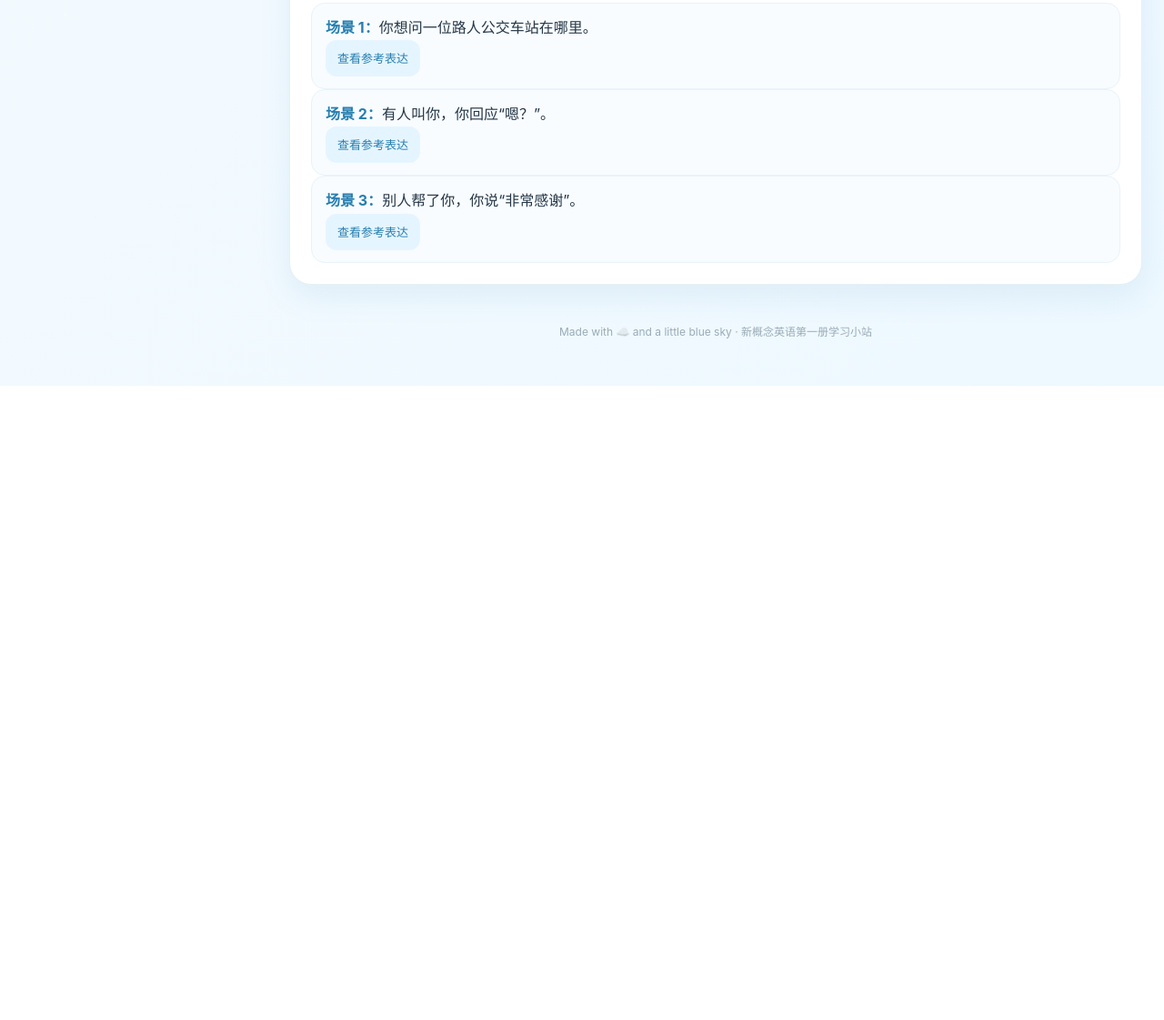
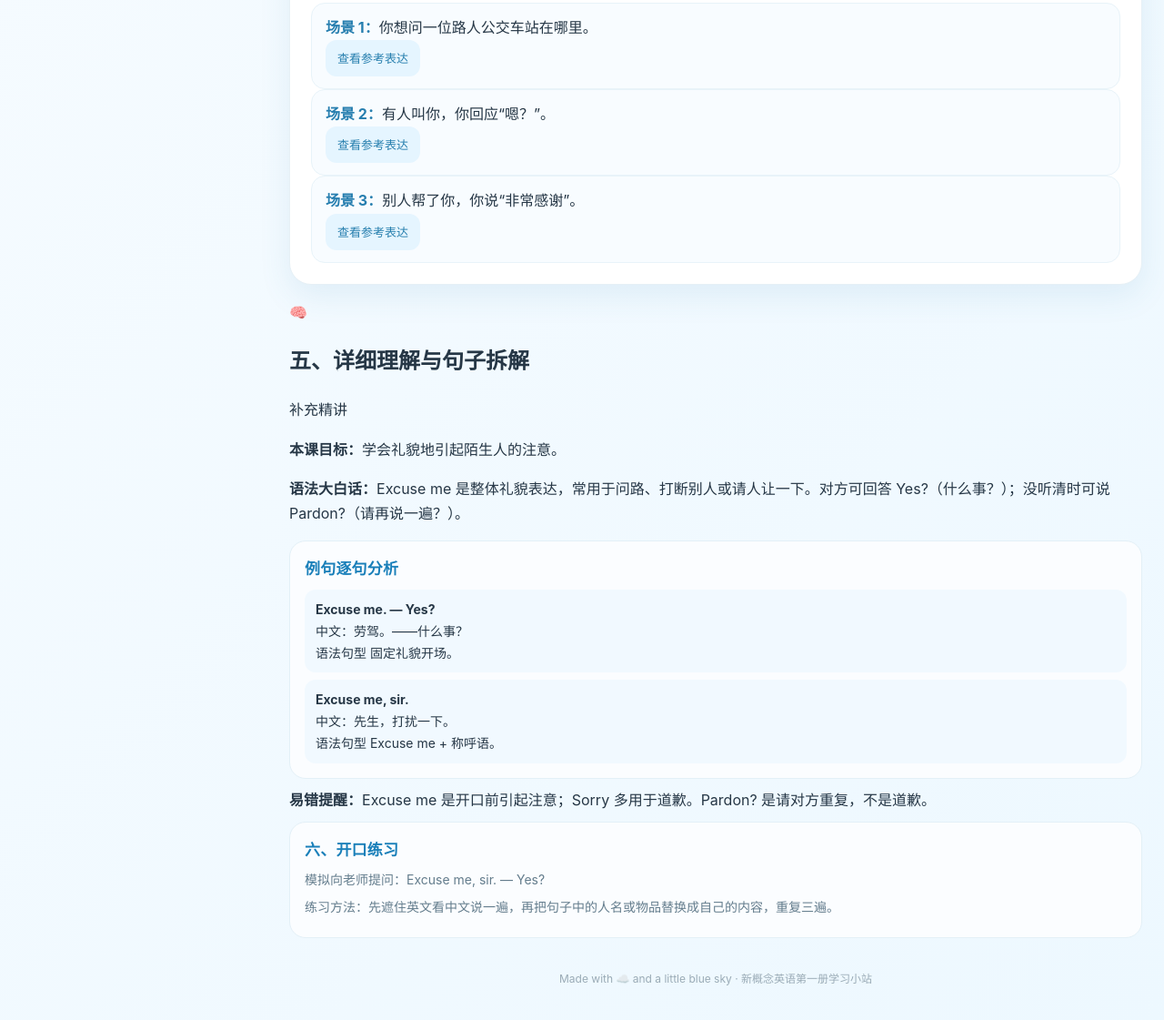
Before and after one commit to weijiale399-prog/weijiale399-prog.github.io, a plain HTML site: page lesson-1-2.html in a window 1280 px wide. Shown: the part 4116-5237 px from the top of the page at 91% size. Before the commit the page ends 4540 px from the top, so only its background shows below. Drawn offline with Linux system fonts and the light colour scheme.

Commit message:
Expand detailed teaching notes for lessons 1 and 2

```diff
--- a/lesson-1-2.html
+++ b/lesson-1-2.html
@@ -140,7 +140,7 @@ main{min-width:0}.topbar{display:flex;justify-content:space-between;align-items:
       <div class="phrase"><b>场景 2：</b>有人叫你，你回应“嗯？”。<br><button class="reveal" onclick="toggleAnswer(this)">查看参考表达</button><div class="answer">Yes?<br><span class="grammar-label">语法句型</span> 简短回应表达。</div></div>
       <div class="phrase"><b>场景 3：</b>别人帮了你，你说“非常感谢”。<br><button class="reveal" onclick="toggleAnswer(this)">查看参考表达</button><div class="answer">Thank you very much.<br><span class="grammar-label">语法句型</span> 固定感谢表达。</div></div>
     </div>
-  </section>
+  <div class="card detail-expansion"><div class="head"><div class="ico">🧠</div><h2>五、详细理解与句子拆解</h2><span class="sub">补充精讲</span></div><p><b>本课目标：</b>学会礼貌地引起陌生人的注意。</p><p><b>语法大白话：</b>Excuse me 是整体礼貌表达，常用于问路、打断别人或请人让一下。对方可回答 Yes?（什么事？）；没听清时可说 Pardon?（请再说一遍？）。</p><div class="pattern"><div class="formula">例句逐句分析</div><div class="example"><b>Excuse me. — Yes?</b><br>中文：劳驾。——什么事？<br><span class="label">语法句型</span> 固定礼貌开场。</div><div class="example"><b>Excuse me, sir.</b><br>中文：先生，打扰一下。<br><span class="label">语法句型</span> Excuse me + 称呼语。</div></div><div class="call yellow"><b>易错提醒：</b>Excuse me 是开口前引起注意；Sorry 多用于道歉。Pardon? 是请对方重复，不是道歉。</div><div class="pattern"><div class="formula">六、开口练习</div><p>模拟向老师提问：Excuse me, sir. — Yes?</p><p>练习方法：先遮住英文看中文说一遍，再把句子中的人名或物品替换成自己的内容，重复三遍。</p></div></div></section>
 
   <section class="lesson-panel" id="lesson2">
     <div class="section">
@@ -230,7 +230,7 @@ main{min-width:0}.topbar{display:flex;justify-content:space-between;align-items:
       <label><input type="checkbox" class="study-check"> 我能回答 Yes, it is. / No, it isn't.</label><br>
       <label><input type="checkbox" class="study-check"> 我能不看提示，自己造出至少两个句子。</label>
     </div>
-  </section>
+  <div class="card detail-expansion"><div class="head"><div class="ico">🧠</div><h2>五、详细理解与句子拆解</h2><span class="sub">补充精讲</span></div><p><b>本课目标：</b>询问近处单个物品是不是对方的。</p><p><b>语法大白话：</b>一般疑问句把 is 放到主语 this 前。this 指近处一个物品；your 表示你的/你们的，后面接名词；回答时用 it 代替物品。</p><div class="pattern"><div class="formula">例句逐句分析</div><div class="example"><b>This is your handbag.</b><br>中文：这是你的手提包。<br><span class="label">语法句型</span> This + is + your + 单数名词。</div><div class="example"><b>Is this your handbag? — Yes, it is.</b><br>中文：这是你的手提包吗？——是的。<br><span class="label">语法句型</span> Is + this + your + 单数名词? 简答用 it。</div></div><div class="call yellow"><b>易错提醒：</b>不能说 Is your this handbag?；your 后面要接名词。回答通常用 Yes, it is / No, it isn't。</div><div class="pattern"><div class="formula">六、开口练习</div><p>把 handbag 换成 book、pen、coat，分别练习问答。</p><p>练习方法：先遮住英文看中文说一遍，再把句子中的人名或物品替换成自己的内容，重复三遍。</p></div></div></section>
 
   <section class="lesson-panel" id="lesson3"><iframe class="lesson-embed" title="第3课笔记" src="lesson-3-4.html?embed=3" loading="lazy"></iframe></section>
   <section class="lesson-panel" id="lesson4"><iframe class="lesson-embed" title="第4课笔记" src="lesson-3-4.html?embed=4" loading="lazy"></iframe></section>
```
